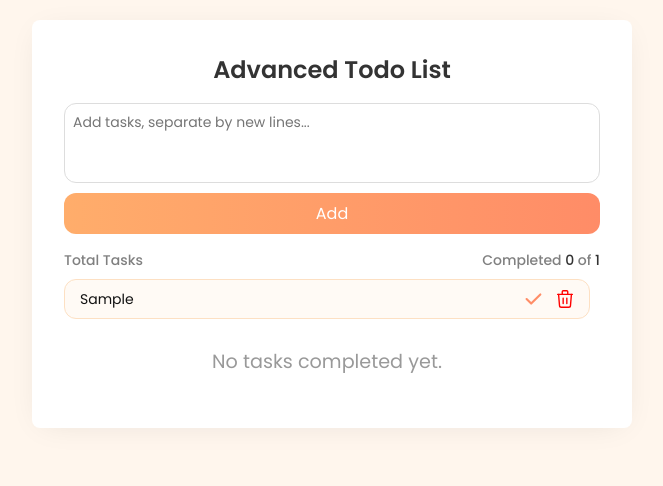
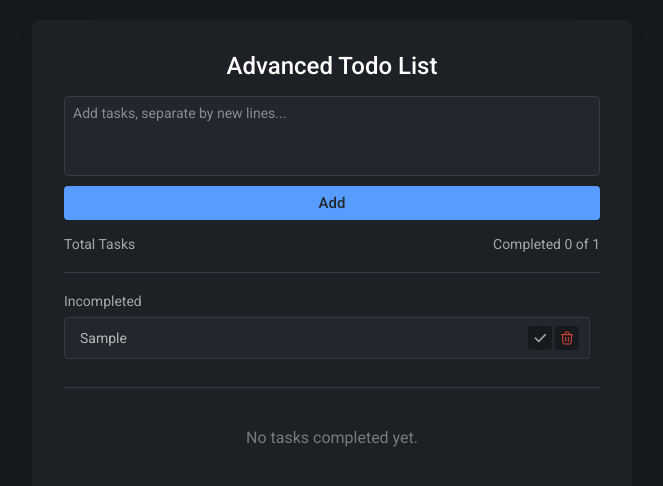
Before and after one commit to Hayyanshaikh/doneit, a React (Vite) app: page / in a window 1280 px wide. Both pictures are taken after typing "Sample" into the empty fields and a click on the button "Add". Shown: the top 486 px of the page, without its empty margins (308-971 px from the left). Built offline with nearby package versions, Linux system fonts and the light colour scheme.

Commit message:
Enhence UI and functionality add

```diff
--- a/src/components/TodoList.jsx
+++ b/src/components/TodoList.jsx
@@ -17,31 +17,38 @@ function TodoList() {
     .filter(todo => todo.isCompleted);
 
   return (
-    <div>
+    <>
       <div className='total-tasks'>
         <p>Total Tasks</p>
         <p>Completed <span>{completedTasks}</span> of <span>{totalTasks}</span></p>
       </div>
+      <hr />
 
       {todos.length === 0 ? (
         // Show this message if there are no todos at all
         <div className='no-tasks'>No Tasks Available</div>
       ) : (
+        <div>
+          {incompleteTodos.length === 0 && <div className='no-tasks'>All tasks are completed!</div>}
+          {/* Incomplete Todos */}
+          {incompleteTodos.length > 0 && (
+            <>
+              <div className='total-tasks'>
+                <p>Incompleted</p>
+              </div>
               <ul>
-          {/* Incomplete Todos */}
-          {incompleteTodos.length > 0 ? (
-            incompleteTodos.map((todo) => (
+                {incompleteTodos.map((todo) => (
                   <li key={todo.originalIndex} className={todo.isCompleted ? 'completed' : ''}>
                     {todo.text}
                     <div className="actions">
                       <button onClick={() => toggleTodo(todo.originalIndex)}>
-                    <svg xmlns="http://www.w3.org/2000/svg" width={22} height={22} viewBox="0 0 24 24" fill="none" stroke="#ff8d67" strokeWidth={2.3} strokeLinecap="round" strokeLinejoin="round">
+                        <svg xmlns="http://www.w3.org/2000/svg" width={22} height={22} viewBox="0 0 24 24" fill="none" stroke="#fff9" strokeWidth={2.3} strokeLinecap="round" strokeLinejoin="round">
                           <path stroke="none" d="M0 0h24v24H0z" fill="none" />
                           <path d="M5 12l5 5l10 -10" />
                         </svg>
                       </button>
                       <button onClick={() => deleteTodo(todo.originalIndex)}>
-                    <svg xmlns="http://www.w3.org/2000/svg" width={22} height={22} viewBox="0 0 24 24" fill="none" stroke="red" strokeWidth={1.5} strokeLinecap="round" strokeLinejoin="round">
+                        <svg xmlns="http://www.w3.org/2000/svg" width={22} height={22} viewBox="0 0 24 24" fill="none" stroke="#e5493a" strokeWidth={1.5} strokeLinecap="round" strokeLinejoin="round">
                           <path stroke="none" d="M0 0h24v24H0z" fill="none" />
                           <path d="M4 7l16 0" />
                           <path d="M10 11l0 6" />
@@ -52,27 +59,31 @@ function TodoList() {
                       </button>
                     </div>
                   </li>
-            ))
-          ) : (
-            <div className='no-tasks'>All tasks are completed!</div>
+                ))}
+              </ul></>
           )}
-
-          {/* Completed Todos with Heading */}
-          {completedTodos.length > 0 && <div className='total-tasks'><p>Completed</p></div>}
+          <hr />
+          {/* Completed Todos */}
+          {completedTodos.length > 0 && (
+            <div className='total-tasks'>
+              <p>Completed</p>
+            </div>
+          )}
           {completedTodos.length > 0 ? (
-            completedTodos.map((todo) => (
+            <ul>
+              {completedTodos.map((todo) => (
                 <li key={todo.originalIndex} className='completed'>
                   {todo.text}
                   <div className="actions">
                     <button onClick={() => toggleTodo(todo.originalIndex)}>
-                    <svg xmlns="http://www.w3.org/2000/svg" width={22} height={22} viewBox="0 0 24 24" fill="none" stroke="#ff8d67" strokeWidth={2.3} strokeLinecap="round" strokeLinejoin="round">
+                      <svg xmlns="http://www.w3.org/2000/svg" width={18} height={18} viewBox="0 0 24 24" fill="none" stroke="#fff9" strokeWidth={2.3} strokeLinecap="round" strokeLinejoin="round">
                         <path stroke="none" d="M0 0h24v24H0z" fill="none" />
                         <path d="M18 6l-12 12" />
                         <path d="M6 6l12 12" />
                       </svg>
                     </button>
                     <button onClick={() => deleteTodo(todo.originalIndex)}>
-                    <svg xmlns="http://www.w3.org/2000/svg" width={22} height={22} viewBox="0 0 24 24" fill="none" stroke="red" strokeWidth={1.5} strokeLinecap="round" strokeLinejoin="round">
+                      <svg xmlns="http://www.w3.org/2000/svg" width={18} height={18} viewBox="0 0 24 24" fill="none" stroke="#e5493a" strokeWidth={1.5} strokeLinecap="round" strokeLinejoin="round">
                         <path stroke="none" d="M0 0h24v24H0z" fill="none" />
                         <path d="M4 7l16 0" />
                         <path d="M10 11l0 6" />
@@ -83,13 +94,14 @@ function TodoList() {
                     </button>
                   </div>
                 </li>
-            ))
+              ))}
+            </ul>
           ) : (
             <div className='no-tasks'>No tasks completed yet.</div>
           )}
-        </ul>
+        </div>
       )}
-    </div>
+    </>
   );
 }
 
--- a/src/index.css
+++ b/src/index.css
@@ -1,14 +1,14 @@
-@import url('https://fonts.googleapis.com/css2?family=Poppins:wght@100;200;300;400;500;600;700;800;900&display=swap');
+@import url('https://fonts.googleapis.com/css2?family=Roboto:wght@100;300;400;500;700;900&display=swap');
 
 * {
   margin: 0;
   padding: 0;
-  font-family: 'Poppins', sans-serif;
   box-sizing: border-box;
+  font-family: 'Roboto', sans-serif;
 }
 
 body {
-  background-color: #fff6ed;
+  background-color: #161a1d;
   display: flex;
   justify-content: center;
   align-items: flex-start;
@@ -17,7 +17,7 @@ body {
 }
 
 #root {
-  background-color: #ffffff;
+  background-color: #1d2125;
   padding: 2rem;
   box-shadow: 0px 4px 30px -10px rgba(0, 0, 0, 0.1);
   border-radius: 8px;
@@ -26,10 +26,10 @@ body {
 }
 
 h1 {
-  color: #333;
+  color: #fff;
   text-align: center;
   font-size: 24px;
-  font-weight: 600;
+  font-weight: 500;
   margin-bottom: 1rem;
 }
 
@@ -43,45 +43,62 @@ form {
 }
 
 textarea {
-  height: 80px !important;
+  width: 100%;
   resize: none;
-  width: 100%;
+  outline: none;
+  color: #ffffffbe;
   flex: 0 0 auto;
   padding: 0.5rem;
-  outline: none;
-  border: 1px solid #ddd;
-  border-radius: 12px;
   font-size: 14px;
+  border-radius: 4px;
+  height: 80px !important;
+  background-color: #21272c;
+  border: 1px solid #333c43;
+}
+
+textarea::placeholder {
+  color: #fff7;
 }
 
 button {
-  background: linear-gradient(to right, #ffad6b, #ff8c67);
-  color: #fff;
+  width: 100%;
   border: none;
+  cursor: pointer;
+  font-size: 15px;
+  font-weight: 500;
+  color: #21272c;
+  border-radius: 4px;
+  align-items: center;
   padding: 0.5rem 1rem;
-  border-radius: 12px;
-  font-size: 16px;
-  width: 100%;
   display: inline-flex;
-  align-items: center;
+  background: #579dff;
   justify-content: center;
-  cursor: pointer;
   transition: background-color 0.3s;
 }
 
+button:hover {
+  background: #83b7ff;
+}
+
+hr {
+  margin-block: 20px;
+  border: none;
+  border-bottom: 1px solid #333c43;
+}
+
 ul {
-  list-style-type: none;
   padding: 0;
+  overflow: auto;
   max-height: 300px;
   padding-right: 10px;
-  overflow: auto;
+  list-style-type: none;
 }
 
-ul::-webkit-scrollbar{
+ul::-webkit-scrollbar {
   width: 5px;
 }
 
-ul::-webkit-scrollbar-thumb{
+ul::-webkit-scrollbar-thumb {
   background-color: #ccc;
   border-radius: 10px;
 }
@@ -90,39 +107,48 @@ li {
   display: flex;
   justify-content: space-between;
   align-items: center;
-  padding: 5px 10px 5px 15px;
+  padding: 8px 10px 8px 15px;
   margin-bottom: 0.5rem;
-  background-color: #fffaf5;
-  border: 1px solid #fde0c3;
-  border-radius: 12px;
+  background-color: #21272c;
+  border: 1px solid #333c43;
+  gap: 20px;
+  border-radius: 4px;
   font-size: 14px;
-  color: #121212;
+  color: #fffa;
   transition: background-color 0.2s;
 }
 
 li:hover {
-  background-color: #ffe7d4;
+  background-color: #1d2429;
 }
 
-.actions{
+.actions {
+  gap: 3px;
   display: flex;
   align-items: center;
-  gap: 3px;
+  align-self: flex-end;
+}
+
+.actions svg {
+  width: 100%;
+  height: 100%;
 }
 
 .actions button {
   background: none;
+  background-color: #161a1d;
   border: none;
-  padding: 0.2rem;
+  height: 24px;
+  padding: 4px;
+  aspect-ratio: 1;
   cursor: pointer;
 }
 
 li.completed {
   text-decoration: line-through;
-  color: #c3986d;
 }
 
-.total-tasks{
+.total-tasks {
   display: flex;
   align-items: center;
   justify-content: space-between;
@@ -130,18 +156,18 @@ li.completed {
   margin-bottom: 8px;
 }
 
-.total-tasks p{
-  color: #808080;
+.total-tasks p {
+  color: #fff9;
   font-size: 14px;
-  font-weight: 500;
 }
 
-.total-tasks span{
-  color: #333;
+.total-tasks span {
+  color: #fff9;
 }
+
 .no-tasks {
   text-align: center;
-  color: #999;
-  font-size: 1.2rem;
+  color: #fff6;
+  font-size: 16px;
   padding: 20px;
 }
```
Lines whose indentation alone changed are shown as unchanged.
